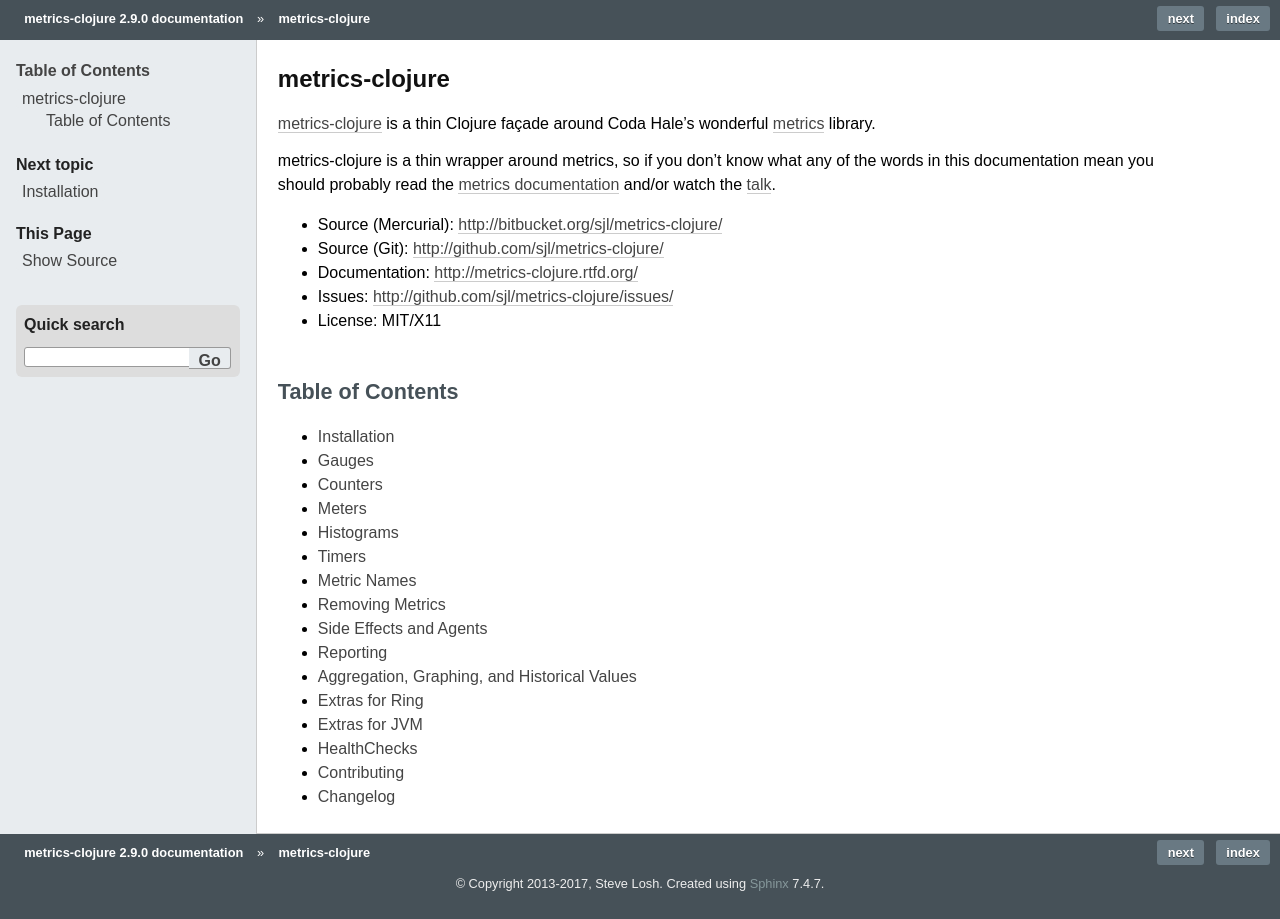
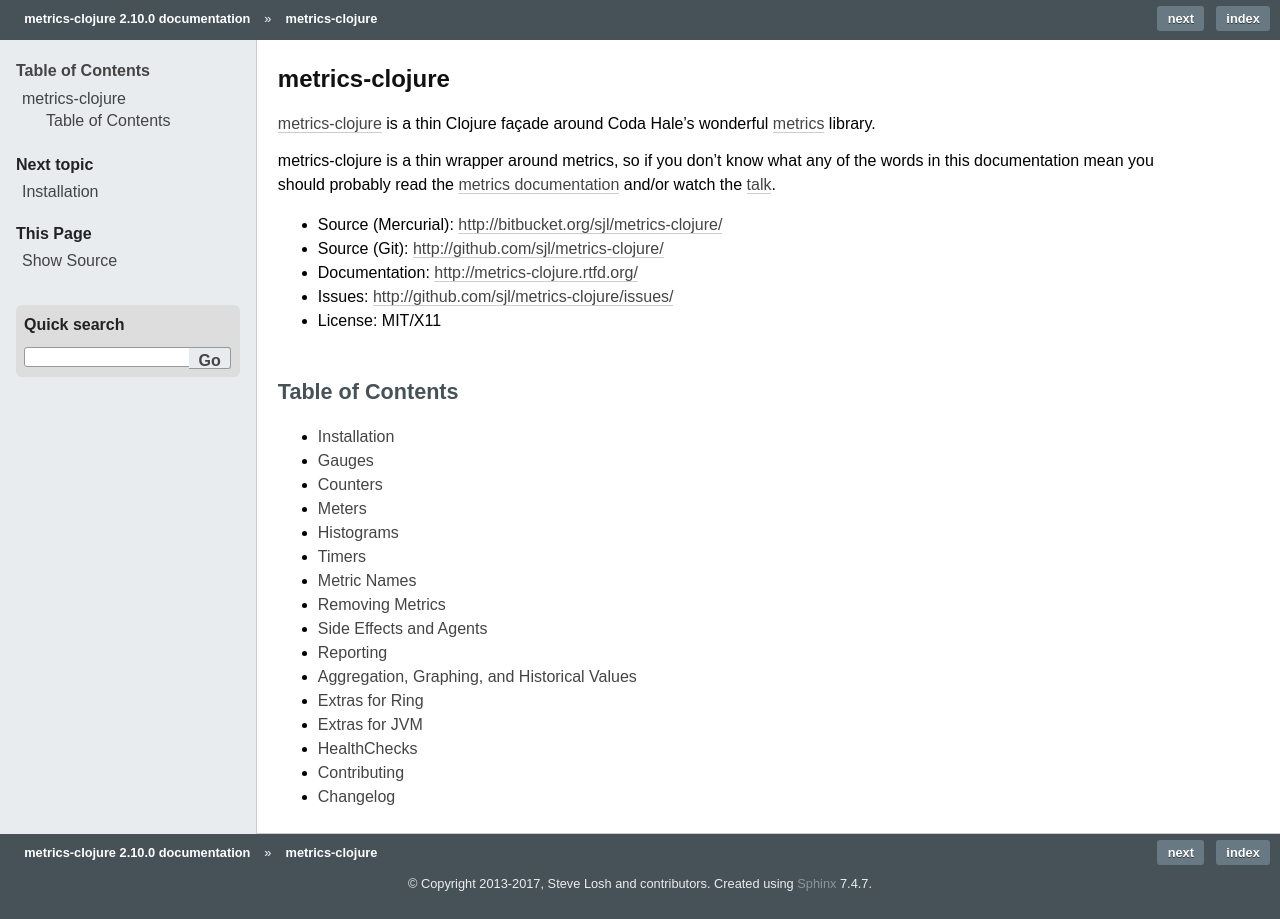
Before and after one commit to clj-commons/metrics-clojure, a Sphinx documentation site: the page built from docs/source/index.rst, in a window 1280 px wide. Built offline with Sphinx 7.4.7, drawn with Linux system fonts in a browser that asks for light colours.

Commit message:
Update docs for 2.10.0

```diff
--- a/README.markdown
+++ b/README.markdown
@@ -10,7 +10,7 @@ Installation
 
 Add this to your `project.clj`'s dependencies:
 
-    [metrics-clojure "2.9.0"]
+    [metrics-clojure "2.10.0"]
 
 That's it.
 
--- a/docs/source/conf.py
+++ b/docs/source/conf.py
@@ -41,16 +41,16 @@ master_doc = 'index'
 
 # General information about the project.
 project = u'metrics-clojure'
-copyright = u'2013-2017, Steve Losh'
+copyright = u'2013-2017, Steve Losh and contributors'
 
 # The version info for the project you're documenting, acts as replacement for
 # |version| and |release|, also used in various other places throughout the
 # built documents.
 #
 # The full version, including alpha/beta/rc tags.
-release = "2.9.0"
+release = "2.10.0"
 # The short X.Y version.
-version = "2.9"
+version = "2.10"
 
 # The language for content autogenerated by Sphinx. Refer to documentation
 # for a list of supported languages.
```
